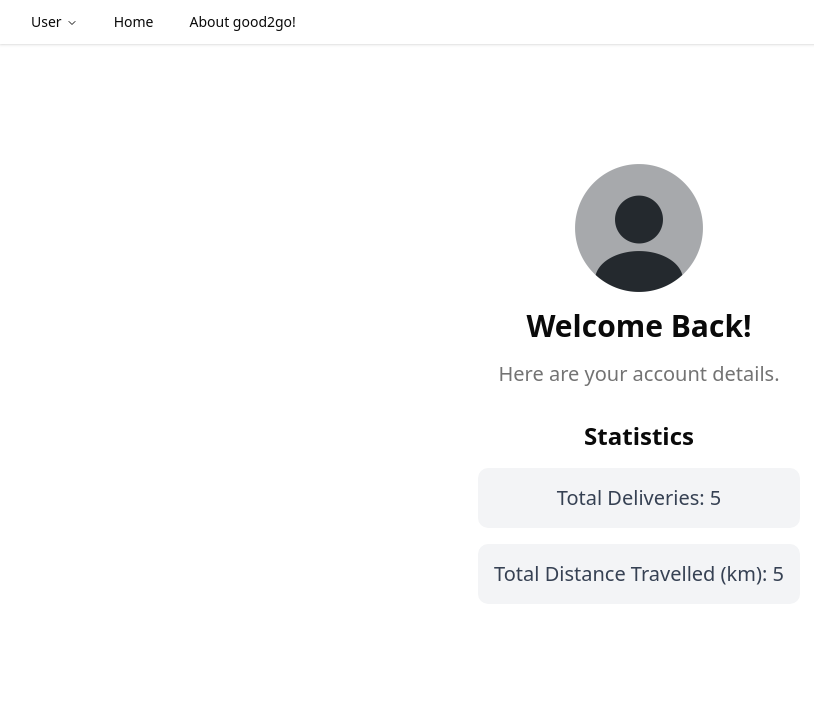
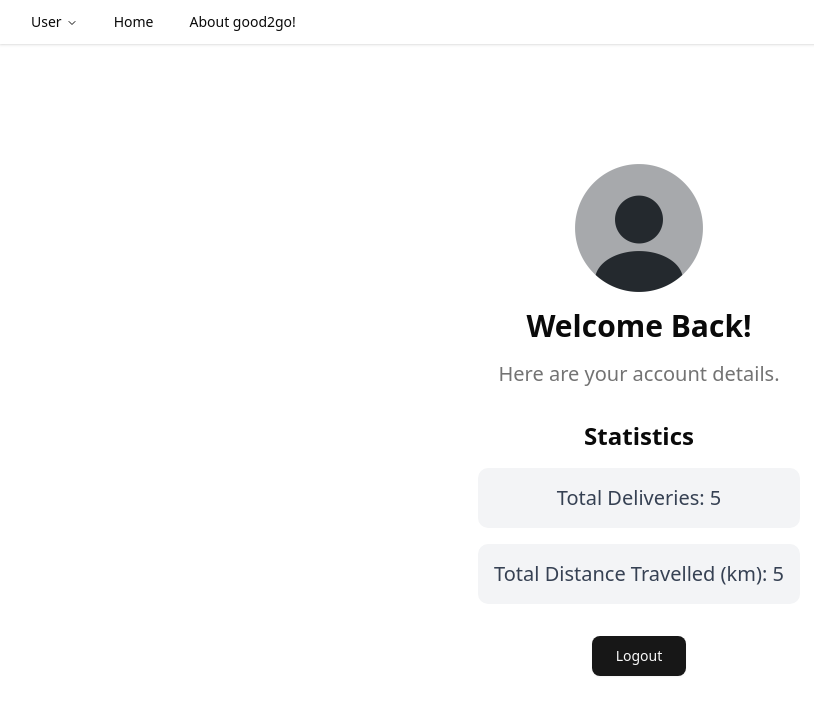
Before and after one commit to fanxiaotuGod/Good-to-Go, a Next.js app in the folder frontend/: page /profile in a window 1280 px wide. Shown: the top 714 px of the page, without its empty margins (1-815 px from the left). Built offline with nearby package versions, Linux system fonts and the light colour scheme.

Commit message:
added logout button to profile page

```diff
--- a/frontend/src/app/profile/page.tsx
+++ b/frontend/src/app/profile/page.tsx
@@ -1,4 +1,6 @@
 import { NavigationMenuDemo } from "@/components/navbar";
+import { Button } from "@/components/ui/button"
+import Link from "next/link";
 
 export default function ProfilePage() {
     return (
@@ -24,7 +26,12 @@ export default function ProfilePage() {
               <blockquote className="p-4 m-4 bg-gray-100 rounded-lg text-center text-xl text-gray-700">
                 Total Distance Travelled (km): 5
               </blockquote>
+            </div>
 
+            <div className="mt-4">
+              <Button asChild size = "lg">
+                <Link href="/">Logout</Link>
+              </Button>
             </div>
           </div>
       </div>
```
